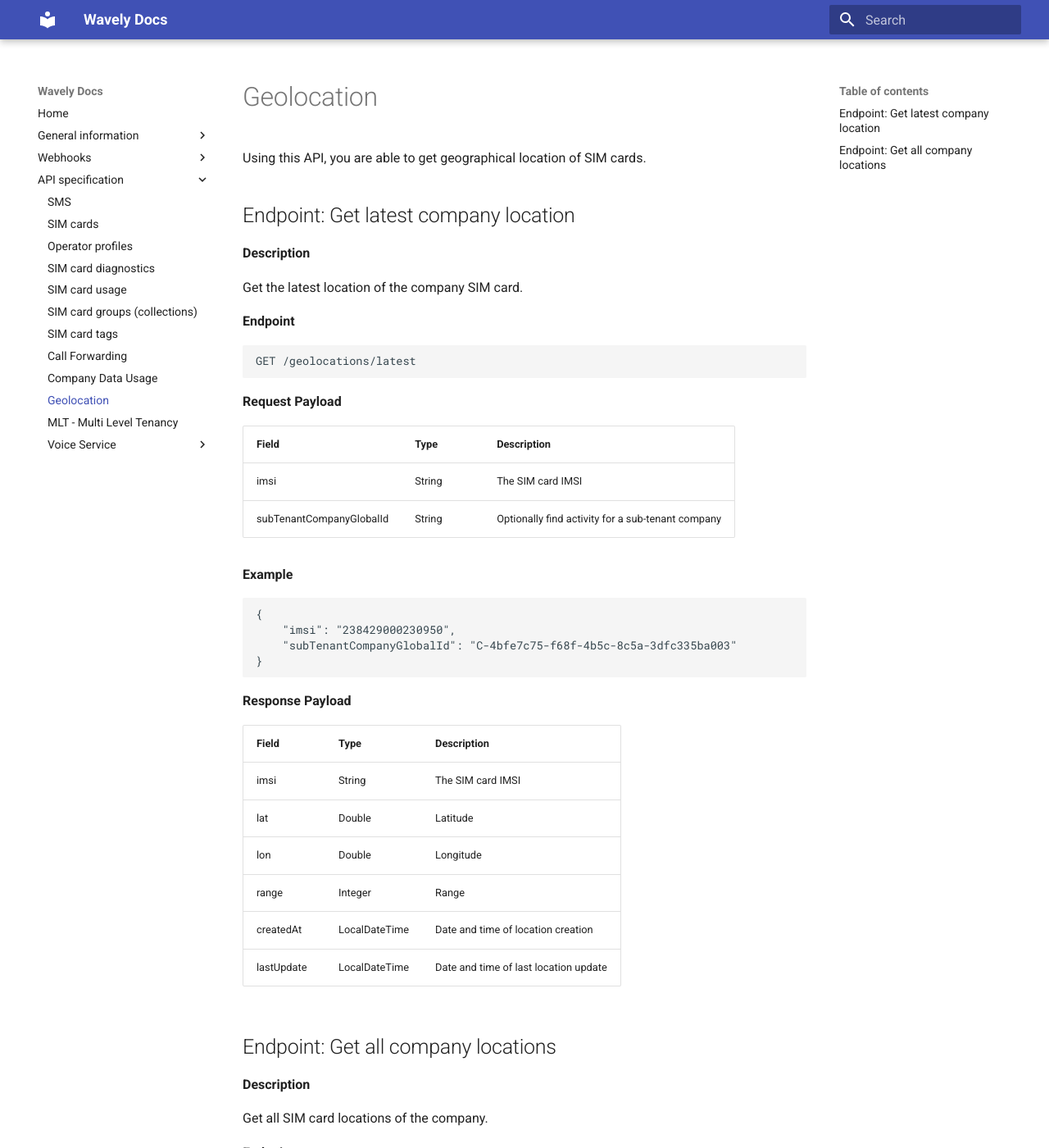
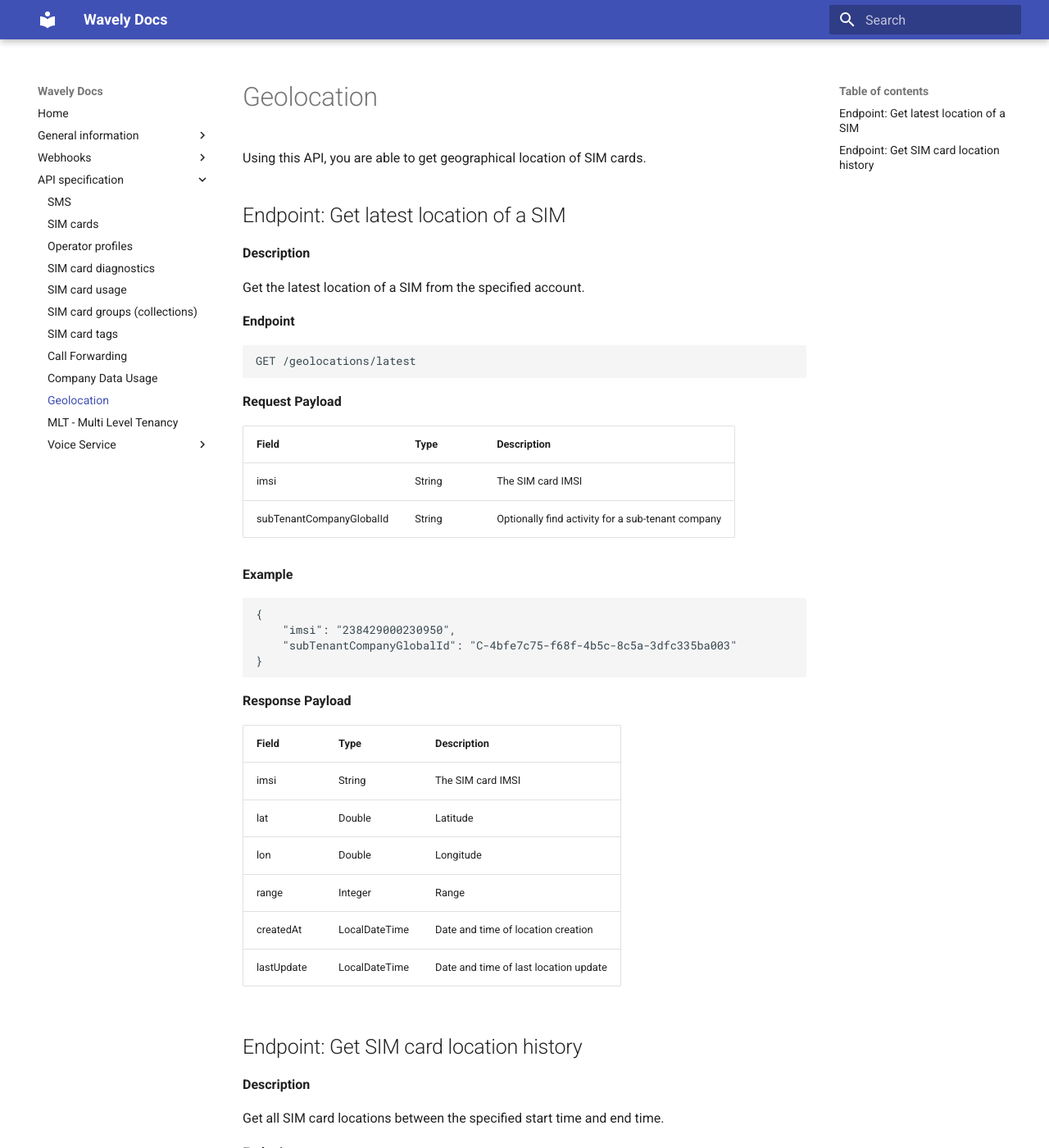
Before and after one commit to Wavelyio/wavely-docs, an MkDocs documentation site: the page built from docs/api/geolocation.md, in a window 1280 px wide and 1400 px high. Shown: the whole window at 82% size. Built offline with MkDocs 1.6.1 and Material for MkDocs 9.7.7, drawn with Linux system fonts in a browser that asks for light colours.

Commit message:
WAV-3201: Update geo endpoint description

```diff
--- a/docs/api/geolocation.md
+++ b/docs/api/geolocation.md
@@ -1,11 +1,11 @@
 # Geolocation
 Using this API, you are able to get geographical location of SIM cards.
 
-## Endpoint: Get latest company location
+## Endpoint: Get latest location of a SIM
 
 **Description**
 
-Get the latest location of the company SIM card.
+Get the latest location of a SIM from the specified account.
 
 **Endpoint**
 
@@ -40,11 +40,11 @@ GET /geolocations/latest
 | createdAt  | LocalDateTime | Date and time of location creation                          |
 | lastUpdate | LocalDateTime | Date and time of last location update                       |
 
-## Endpoint: Get all company locations
+## Endpoint: Get SIM card location history
 
 **Description**
 
-Get all SIM card locations of the company.
+Get all SIM card locations between the specified start time and end time.
 
 **Endpoint**
 
```
